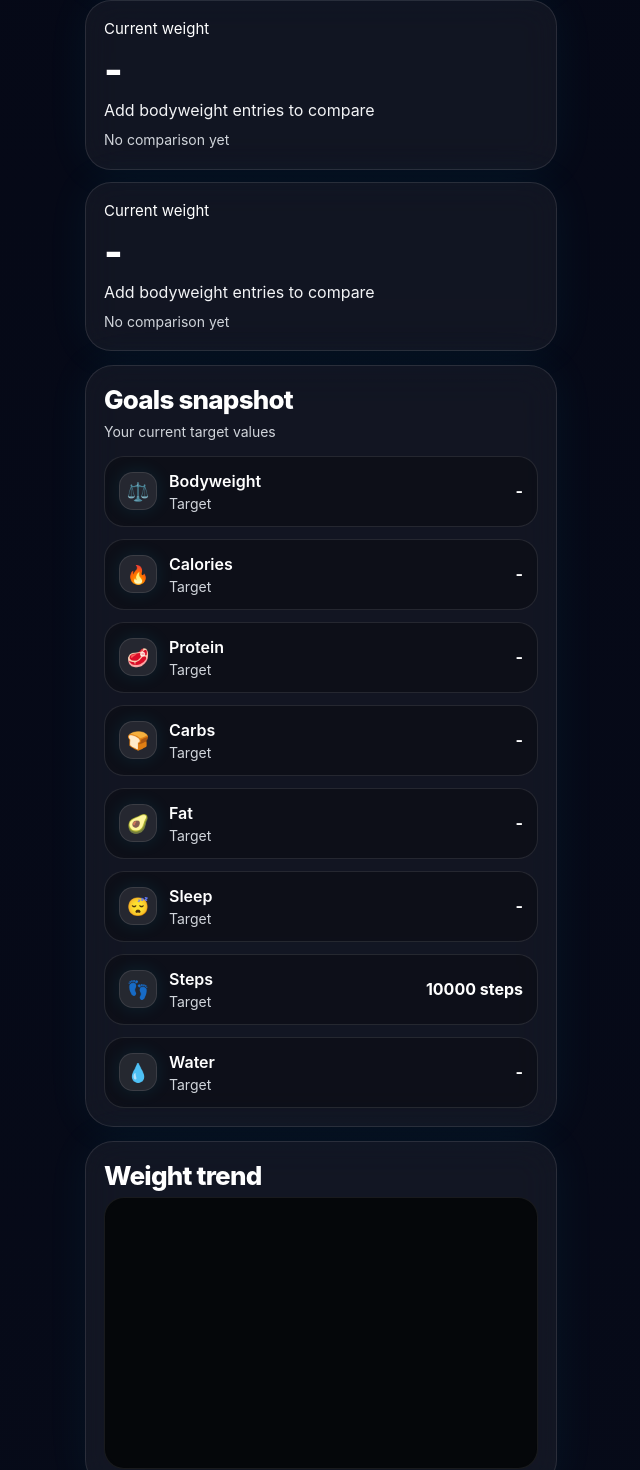
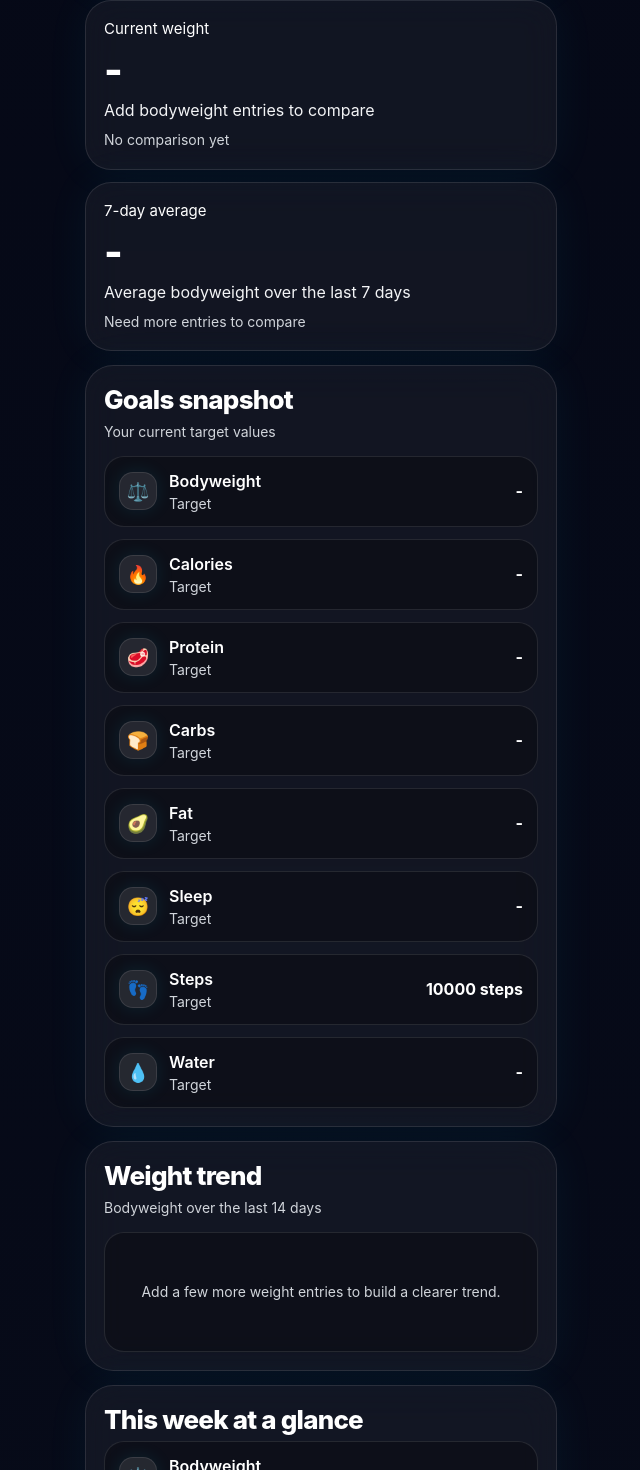
Before and after one commit to franfarr/fitness-tracker-premium, a React (Vite) app: page / in a window 1280 px wide. Shown: the part 833-2303 px from the top of the page, without its empty margins (319-959 px from the left). Built offline with nearby package versions, Linux system fonts and the light colour scheme.

Commit message:
Update App.jsx

```diff
--- a/src/App.jsx
+++ b/src/App.jsx
@@ -153,6 +153,10 @@ function linePoints(data, width, height, pad = 16) {
     .join(" ");
 }
 
+function validChartPoints(data) {
+  return data.filter((point) => typeof point.value === "number" && !Number.isNaN(point.value));
+}
+
 function App() {
   const [state, setState] = useState(defaultState);
   const [tab, setTab] = useState("dashboard");
@@ -188,6 +192,8 @@ function App() {
     label: new Date(key).toLocaleDateString(undefined, { day: "numeric", month: "short" }),
     value: Number(state.entries[key]?.metrics?.bw) || null,
   }));
+
+  const validWeightPoints = validChartPoints(chartData);
 
   const last7 = getRange(7);
   const prev7 = getRange(14).slice(0, 7);
@@ -352,22 +358,6 @@ function App() {
                 value={currentWeight != null ? `${currentWeight} kg` : "-"}
                 subtitle={
                   firstWeight != null
-                    ? `Started at ${firstWeight} kg`
-                    : "Add bodyweight entries to compare"
-                }
-                note={
-                  totalWeightChange != null
-                    ? `${totalWeightChange < 0 ? "Down" : "Up"} ${Math.abs(
-                        totalWeightChange
-                      )} kg overall`
-                    : "No comparison yet"
-                }
-              />
-             <MetricCard
-  title="Current weight"
-  value={currentWeight != null ? `${currentWeight} kg` : "-"}
-  subtitle={
-    firstWeight != null
                     ? `Started at ${firstWeight} kg${state.goals?.bw ? ` • Target ${state.goals.bw} kg` : ""}`
                     : state.goals?.bw
                     ? `Target ${state.goals.bw} kg`
@@ -377,6 +367,16 @@ function App() {
                   totalWeightChange != null
                     ? `${totalWeightChange < 0 ? "Down" : "Up"} ${Math.abs(totalWeightChange)} kg overall`
                     : "No comparison yet"
+                }
+              />
+              <MetricCard
+                title="7-day average"
+                value={currentWeightAvg != null ? `${currentWeightAvg} kg` : "-"}
+                subtitle="Average bodyweight over the last 7 days"
+                note={
+                  weeklyWeightChange != null
+                    ? `${weeklyWeightChange < 0 ? "Down" : "Up"} ${Math.abs(weeklyWeightChange)} kg vs previous 7 days`
+                    : "Need more entries to compare"
                 }
               />
             </div>
@@ -401,7 +401,17 @@ function App() {
             </Panel>
 
             <div style={styles.stackGap}>
-              <Panel title="Weight trend">
+              <Panel title="Weight trend" subtitle="Bodyweight over the last 14 days">
+                {validWeightPoints.length < 3 ? (
+                  <div style={styles.chartEmpty}>
+                    Add a few more weight entries to build a clearer trend.
+                  </div>
+                ) : (
+                  <>
+                    <div style={styles.chartMeta}>
+                      <span>Latest: {validWeightPoints[validWeightPoints.length - 1]?.value} kg</span>
+                      <span>Points: {validWeightPoints.length}</span>
+                    </div>
                     <div style={styles.chartWrap}>
                       <svg viewBox="0 0 320 200" style={styles.chart}>
                         <rect x="0" y="0" width="320" height="200" rx="18" fill="#05070a" />
@@ -422,6 +432,13 @@ function App() {
                         })}
                       </svg>
                     </div>
+                    <div style={styles.chartLabels}>
+                      <span>{chartData[0]?.label}</span>
+                      <span>{chartData[Math.floor(chartData.length / 2)]?.label}</span>
+                      <span>{chartData[chartData.length - 1]?.label}</span>
+                    </div>
+                  </>
+                )}
               </Panel>
 
               <Panel title="This week at a glance">
@@ -973,6 +990,37 @@ const styles = {
     height: "auto",
     display: "block",
   },
+  chartMeta: {
+    display: "flex",
+    justifyContent: "space-between",
+    gap: 12,
+    color: "#d1d5db",
+    fontSize: 13,
+    marginBottom: 8,
+  },
+  chartLabels: {
+    display: "flex",
+    justifyContent: "space-between",
+    gap: 12,
+    color: "#9ca3af",
+    fontSize: 12,
+    marginTop: 8,
+    padding: "0 4px",
+  },
+  chartEmpty: {
+    minHeight: 120,
+    display: "flex",
+    alignItems: "center",
+    justifyContent: "center",
+    textAlign: "center",
+    color: "#d1d5db",
+    fontSize: 14,
+    lineHeight: 1.5,
+    background: "rgba(0,0,0,0.28)",
+    border: "1px solid rgba(255,255,255,0.10)",
+    borderRadius: 20,
+    padding: 20,
+  },
   listStack: {
     display: "grid",
     gap: 12,
```
Lines whose indentation alone changed are shown as unchanged.
